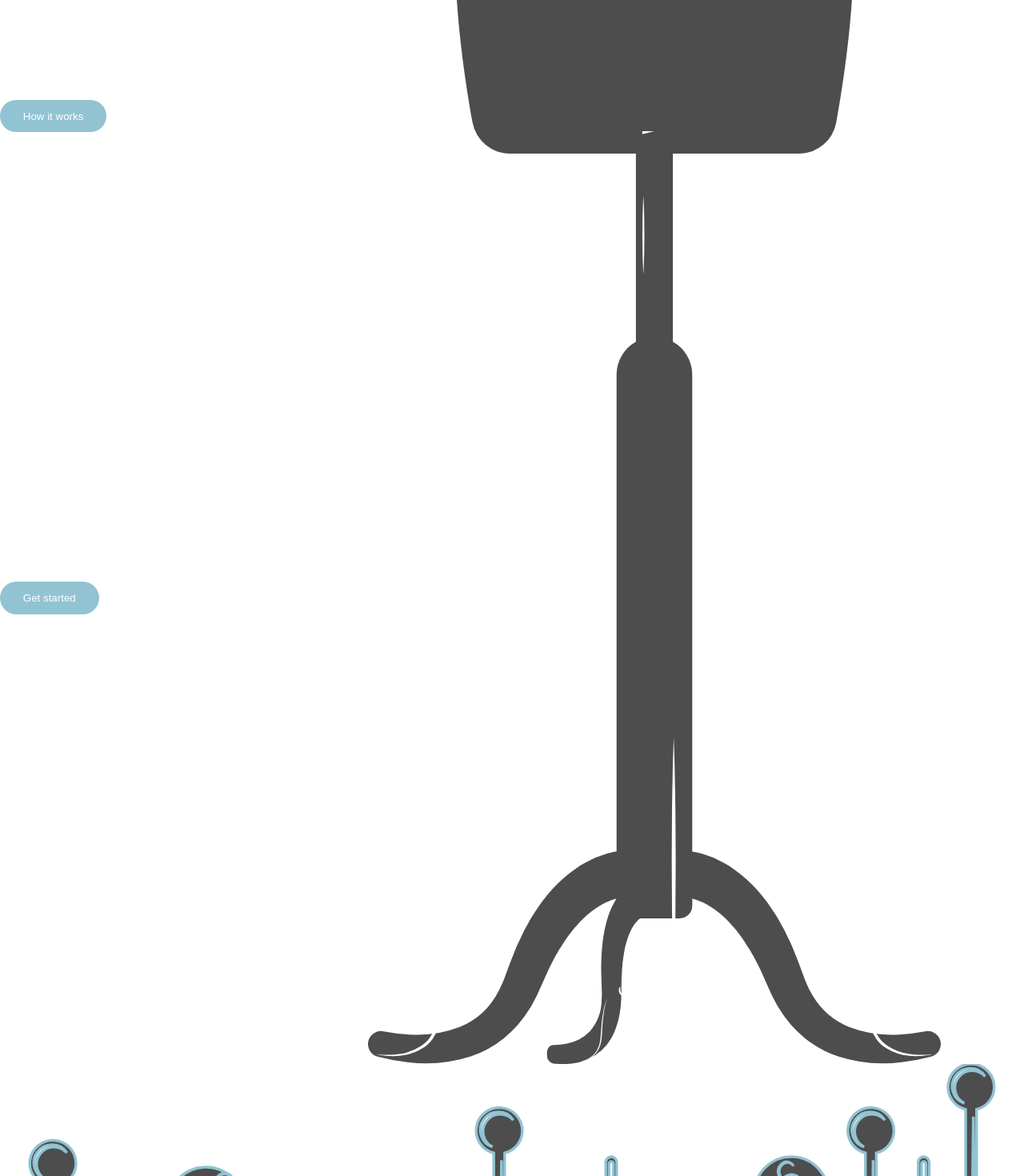
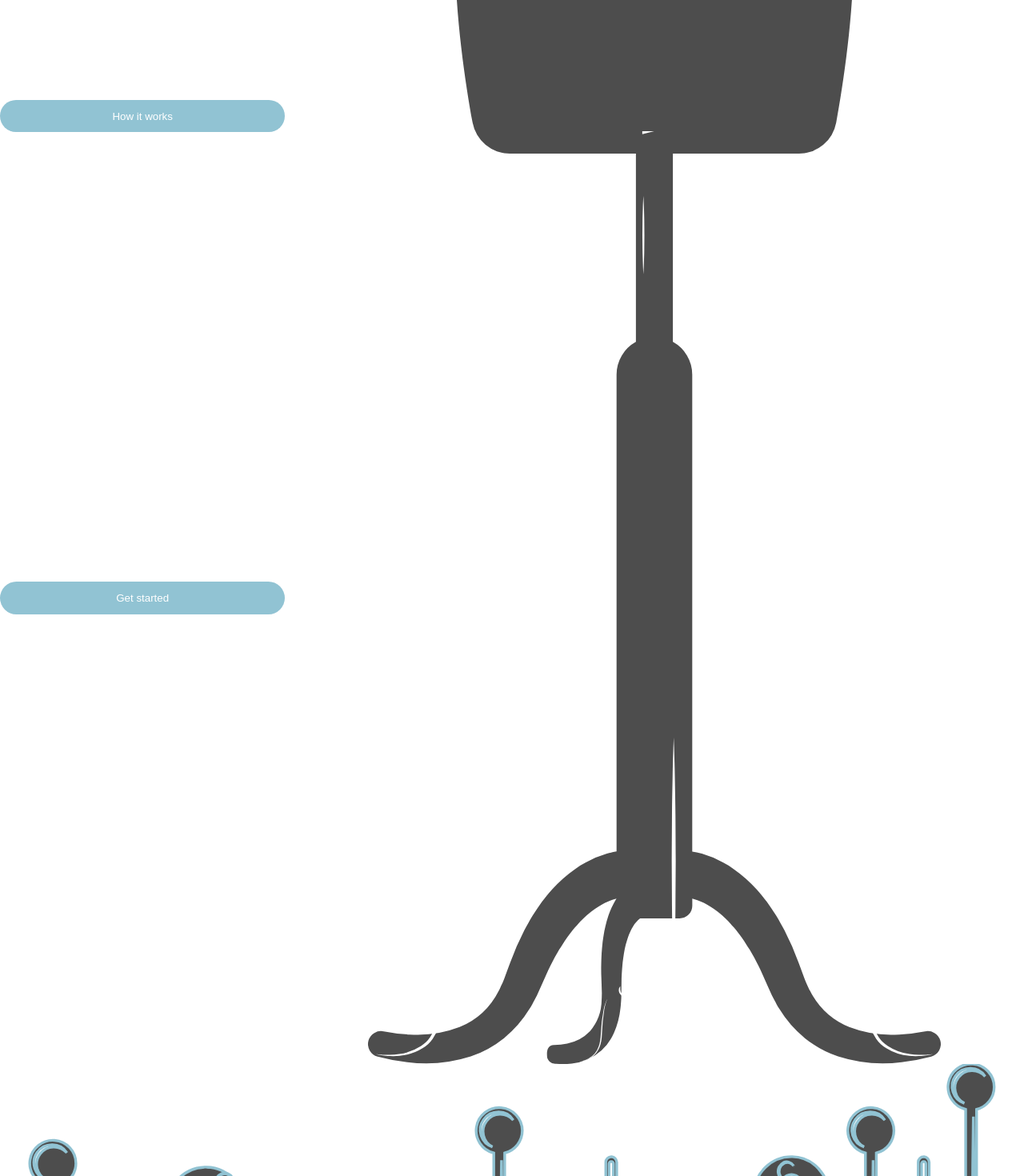
Before and after one commit to DNaunin/sewtable, a Next.js app: page / in a window 1280 px wide. Shown: the part 1080-2550 px from the top of the page at 80% size. Built offline with nearby package versions, Linux system fonts and the light colour scheme.

Commit message:
✨ Add links to Buttons to route between pages

```diff
--- a/components/footer/Footer.tsx
+++ b/components/footer/Footer.tsx
@@ -1,12 +1,15 @@
 import styles from "./Footer.module.css";
 import Button from "../button/Button";
 import { useRouter } from "next/router";
+import Link from "next/link";
 
 export default function Footer() {
   const router = useRouter();
   return (
     <div className={styles.footerContainer}>
-      <Button label="Home" />
+      <Link href={`./`}>
+        <Button label="Home" />
+      </Link>
       <Button onClick={router.back} label="Back" />
     </div>
   );
--- a/components/messages/HowTo.tsx
+++ b/components/messages/HowTo.tsx
@@ -1,5 +1,6 @@
 import styles from "./HowTo.module.css";
 import Button from "../button/Button";
+import Link from "next/link";
 
 function HowTo() {
   return (
@@ -13,7 +14,9 @@ function HowTo() {
         Drag your pattern on the desired clothing item
       </span>
       <span className={styles.info}>How does it look?</span>
-      <Button className={styles.startbtn} label="Get started" />
+      <Link href={`/upload`}>
+        <Button className={styles.startbtn} label="Get started" />
+      </Link>
     </div>
   );
 }
--- a/components/messages/Welcome.tsx
+++ b/components/messages/Welcome.tsx
@@ -13,14 +13,10 @@ function Welcome() {
         alt="a dress form"
       />
       <Link href={`/introduction`}>
-        <a>
-          <Button className={styles.button} label="How it works" />
-        </a>
+        <Button className={styles.button} label="How it works" />
       </Link>
       <Link href={`/canvas`}>
-        <a>
-          <Button className={styles.button} label="Get started" />
-        </a>
+        <Button className={styles.button} label="Get started" />
       </Link>
     </div>
   );
```
